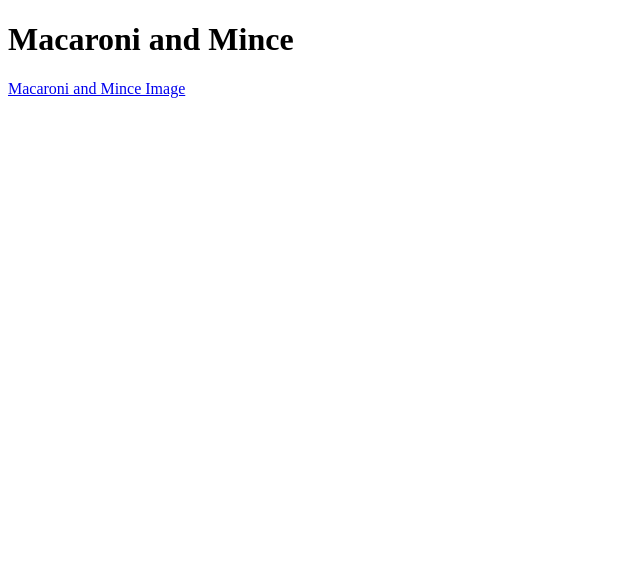
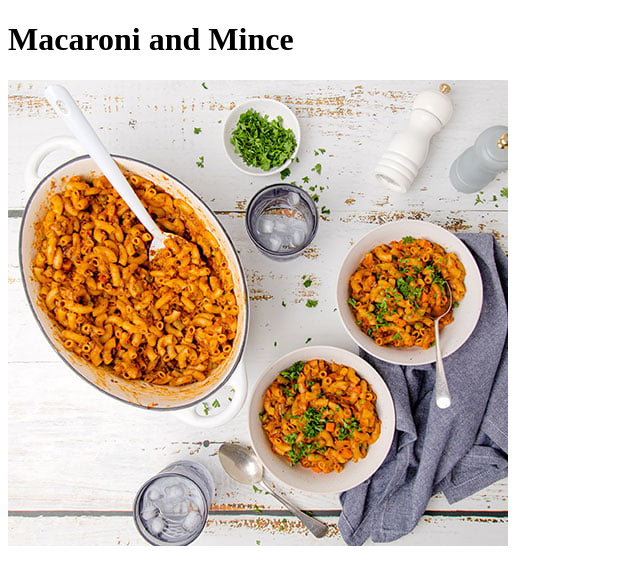
Before and after one commit to lcadese/odin-recipes, a plain HTML site: page recipes/macaroni-and-Mince.html in a window 1280 px wide. Shown: the whole page, without its empty margins (0-640 px from the left). Drawn offline with Linux system fonts and the light colour scheme.

Commit message:
Changed to more appropriate image.

```diff
--- a/recipes/macaroni-and-Mince.html
+++ b/recipes/macaroni-and-Mince.html
@@ -7,6 +7,6 @@
 </head>
 <body>
     <h1>Macaroni and Mince</h1>
-    <a href="images/one-skillet-cheesy-beef-and-macaroni-135.jpg">Macaroni and Mince Image</a>
+    <img src="images/One pot macaroni and cheese.jpg" alt="Macaroni and Mince Images">
 </body>
 </html>
```
Also changed, not shown: recipes/images/One pot macaroni and cheese.jpg (added), recipes/images/one-skillet-cheesy-beef-and-macaroni-135.jpg (deleted).
